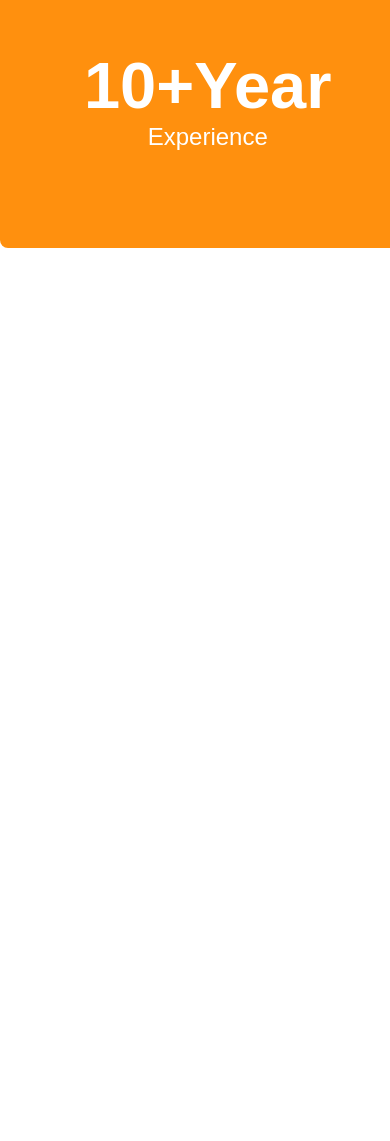
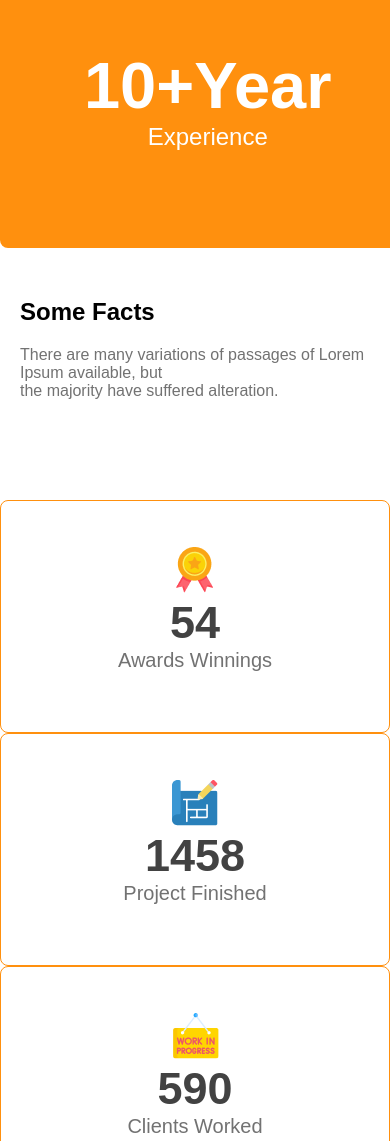
Before and after one commit to Shuvo0414/g3-architects-website, a plain HTML site: page index.html in a window 390 px wide. Shown: the part 4545-5686 px from the top of the page. Before the commit the page ends 4878 px from the top, so only its background shows below. Drawn offline with Linux system fonts and the light colour scheme.

Commit message:
added facts section html and style file with responsive for mobile devices screen and medium devices screen

```diff
--- a/index.html
+++ b/index.html
@@ -80,6 +80,33 @@
                 </div>
             </div>
         </section>
+        <!-- some facts section -->
+        <section class="facts">
+            <h1 class="facts-title">Some Facts</h1>
+            <p class="facts-description text-light-gary">There are many variations of passages of Lorem Ipsum available, but <br> the majority have suffered alteration.</p>
+            <div class="facts-cards-container">
+                <div class="facts-card">
+                    <img src="./images/icons/ribon.png" alt="">
+                    <h2 class="card-stats">54</h2>
+                    <p class="card-title">Awards Winnings</p>
+                </div>
+                <div class="facts-card">
+                    <img src="./images/icons/projects.png" alt="">
+                    <h2 class="card-stats">1458</h2>
+                    <p class="card-title">Project Finished</p>
+                </div>
+                <div class="facts-card">
+                    <img src="./images/icons/customers.png" alt="">
+                    <h2 class="card-stats">590</h2>
+                    <p class="card-title">Clients Worked</p>
+                </div>
+                <div class="facts-card">
+                    <img src="./images/icons/email.png" alt="">
+                    <h2 class="card-stats">22578</h2>
+                    <p class="card-title">Email Send</p>
+                </div>
+            </div>
+        </section>
     </main>
     <footer></footer>
 </body>
--- a/styles/architect.css
+++ b/styles/architect.css
@@ -201,6 +201,33 @@ main {
     padding-bottom: 42px;
 }
 
+/* facts section style */
+.facts-cards-container {
+    display: flex;
+    justify-content: space-around;
+    margin-top: 100px;
+}
+
+.facts-card {
+    border-radius: 8px;
+    border: 1px solid #FF900E;
+    text-align: center;
+    padding: 46px 37px 60px 37px;
+}
+
+.card-stats {
+    color: #424242;
+    font-size: 2.813rem;
+    font-weight: 600px;
+    /* margin-bottom: 10px; */
+}
+
+.card-title {
+    color: #727272;
+    font-size: 1.25rem;
+    font-weight: 600px;
+}
+
 
 
 
@@ -217,7 +244,9 @@ main {
 
     nav,
     .teams-container,
-    .features {
+    .features,
+    .facts-cards-container
+    {
         flex-direction: column;
     }
 
@@ -228,8 +257,10 @@ main {
     .teams-description {
         width: auto;
     }
+
     .features-content,
-    .teams-content {
+    .teams-content
+    {
         padding-left: 20px;
         padding-right: 20px;
     }
@@ -247,6 +278,15 @@ main {
         width: 85%;
         position: static;
     }
+    .facts-title{
+        margin-top: 50px;
+        margin-bottom: 20px;
+        padding-left: 20px;
+    }
+    .facts-description {
+        width: auto;
+        padding-left: 20px;
+    }
 
 }
 
@@ -261,10 +301,12 @@ main {
     .features {
         flex-direction: column;
     }
-    .features-content{
+
+    .features-content {
         padding-right: 20px;
         padding-left: 20px;
     }
+
     .features-img-container img {
         width: 100%;
         margin: auto;
@@ -274,4 +316,13 @@ main {
         width: 89.5%;
         position: static;
     }
+    .facts-title{
+        margin-top: 50px;
+        margin-bottom: 20px;
+        padding-left: 20px;
+    }
+    .facts-description {
+        width: auto;
+        padding-left: 20px;
+    }
 }
```
